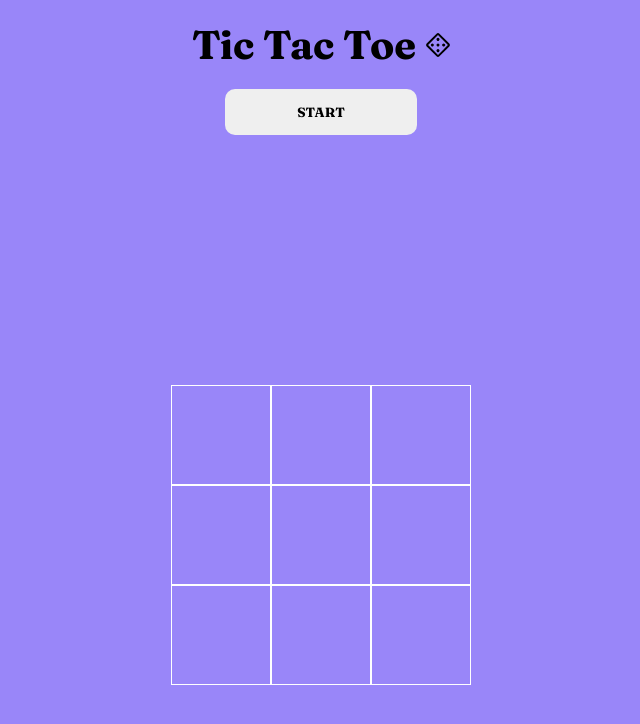
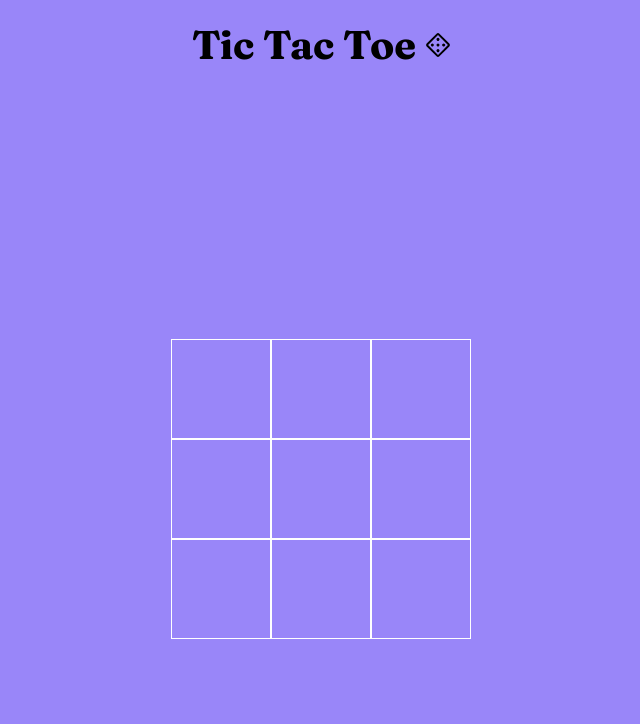
Before and after one commit to jomoke814/Odin-Projects, a plain HTML site: page Tic Tac Toe/index.html in a window 1280 px wide. Shown: the whole page, without its empty margins (319-959 px from the left). Drawn offline with Linux system fonts and the light colour scheme.

Commit message:
Editing README.md file

```diff
--- a/Tic Tac Toe/index.html
+++ b/Tic Tac Toe/index.html
@@ -15,7 +15,6 @@
             <h1>Tic Tac Toe</h1>
             <svg xmlns="http://www.w3.org/2000/svg" width="24" height="24" viewBox="0 0 24 24" style="fill: rgba(0, 0, 0, 1);transform: ;msFilter:;"><path d="M19 3H5c-1.103 0-2 .897-2 2v14c0 1.103.897 2 2 2h14c1.103 0 2-.897 2-2V5c0-1.103-.897-2-2-2zM5 19V5h14l.002 14H5z"></path><circle cx="8" cy="8" r="1.5"></circle><circle cx="12" cy="12" r="1.5"></circle><circle cx="16" cy="16" r="1.5"></circle><circle cx="8" cy="16" r="1.5"></circle><circle cx="16" cy="8" r="1.5"></circle></svg>
         </div>
-        <button class="start">Start</button>
     </div>
     <div class="game-board">
         <div class="cell" data-cell></div>
```
Also changed, not shown: Tic Tac Toe/README.md.
